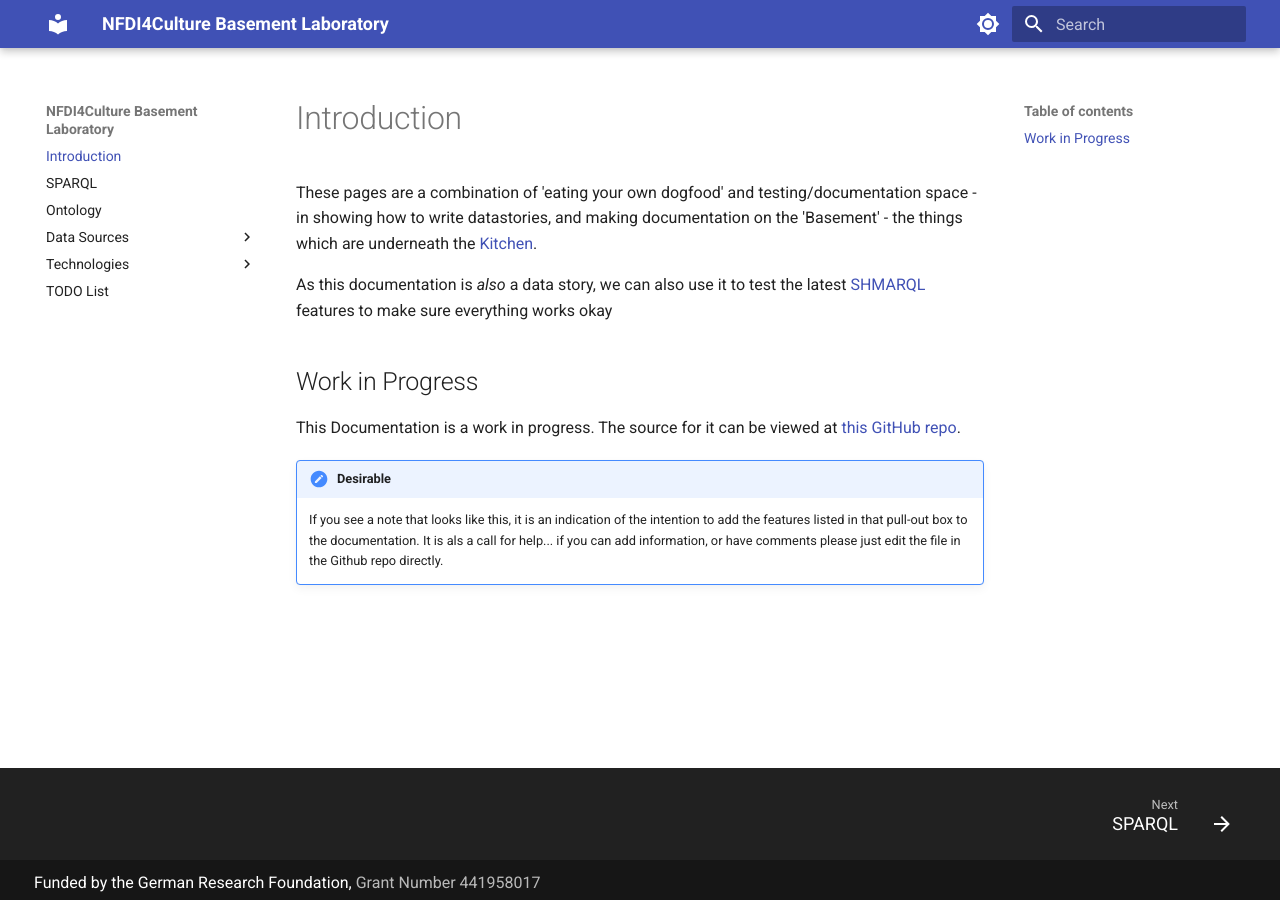
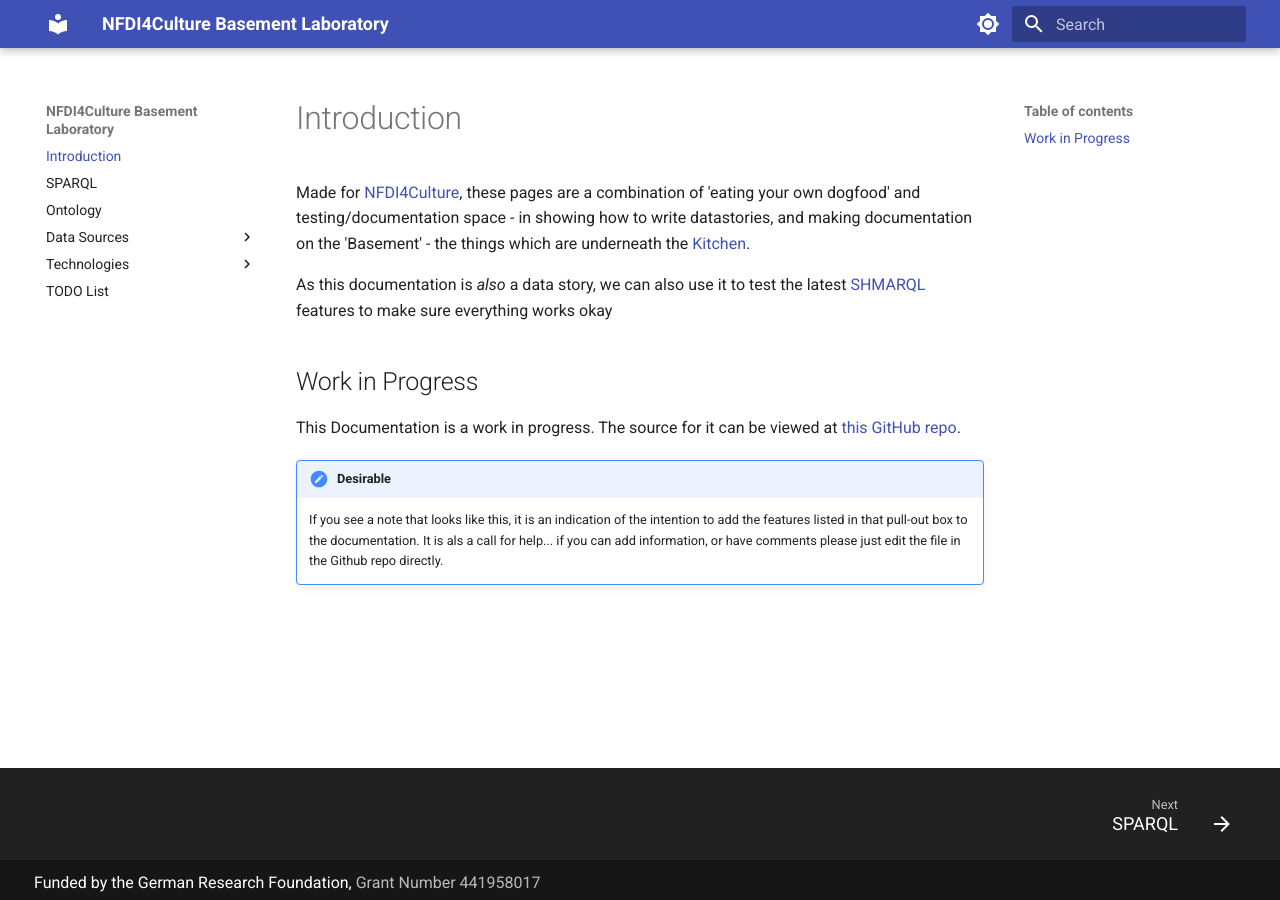
Before and after one commit to ISE-FIZKarlsruhe/nfdi4culture_basement, an MkDocs documentation site: the page built from docs/index.md, in a window 1280 px wide. Built offline with MkDocs 1.6.1 and Material for MkDocs 9.7.7, drawn with Linux system fonts in a browser that asks for light colours; nearby versions of some CDN libraries; library files that are not in the unit come from our copies.

Commit message:
Add nfdi4c site link

```diff
--- a/docs/index.md
+++ b/docs/index.md
@@ -1,6 +1,6 @@
 # Introduction
 
-These pages are a combination of 'eating your own dogfood' and testing/documentation space - in showing how to write datastories, and making documentation on the 'Basement' - the things which are underneath the [Kitchen](tech/kitchen.md).
+Made for [NFDI4Culture](https://nfdi4culture.de/), these pages are a combination of 'eating your own dogfood' and testing/documentation space - in showing how to write datastories, and making documentation on the 'Basement' - the things which are underneath the [Kitchen](tech/kitchen.md).
 
 As this documentation is _also_ a data story, we can also use it to test the latest [SHMARQL](https://shmarql.com/) features to make sure everything works okay
 
```
